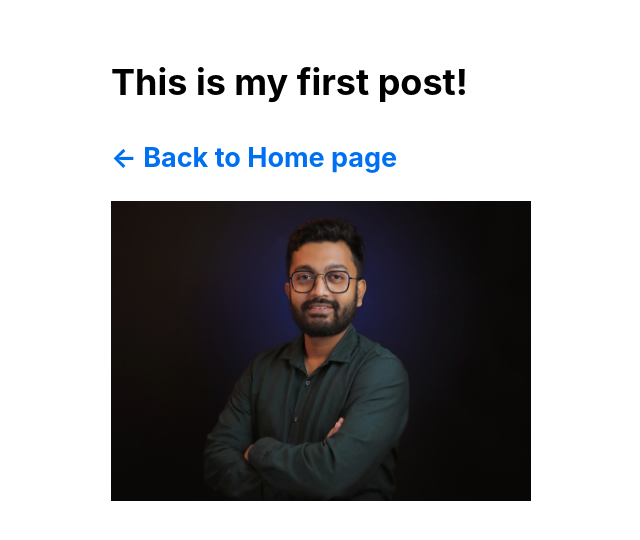
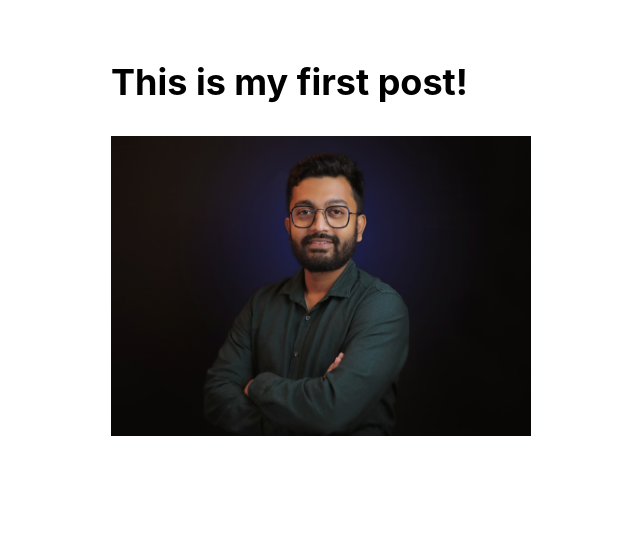
Before and after one commit to jaiedsabid/learning-nextjs, a Next.js app: page /posts/first-post in a window 1280 px wide. Shown: the top 540 px of the page, without its empty margins (223-863 px from the left). Built offline with nearby package versions, Linux system fonts and the light colour scheme.

Commit message:
Updated first post component

```diff
--- a/pages/posts/first-post.js
+++ b/pages/posts/first-post.js
@@ -1,5 +1,4 @@
 import Image from 'next/image';
-import Link from 'next/link';
 
 // Local imports.
 import { HeadMeta, Layout } from '../../components';
@@ -10,9 +9,6 @@ export default function FirstPost() {
         <Layout>
             <HeadMeta title="First Post" description="This is my first post!" />
             <h1>This is my first post!</h1>
-            <h2 className="title">
-                <Link href="/">← Back to Home page</Link>
-            </h2>
             <Image
                 src={`${prefix}/images/profile.jpg`}
                 alt="Jaied Al Sabid"
```
